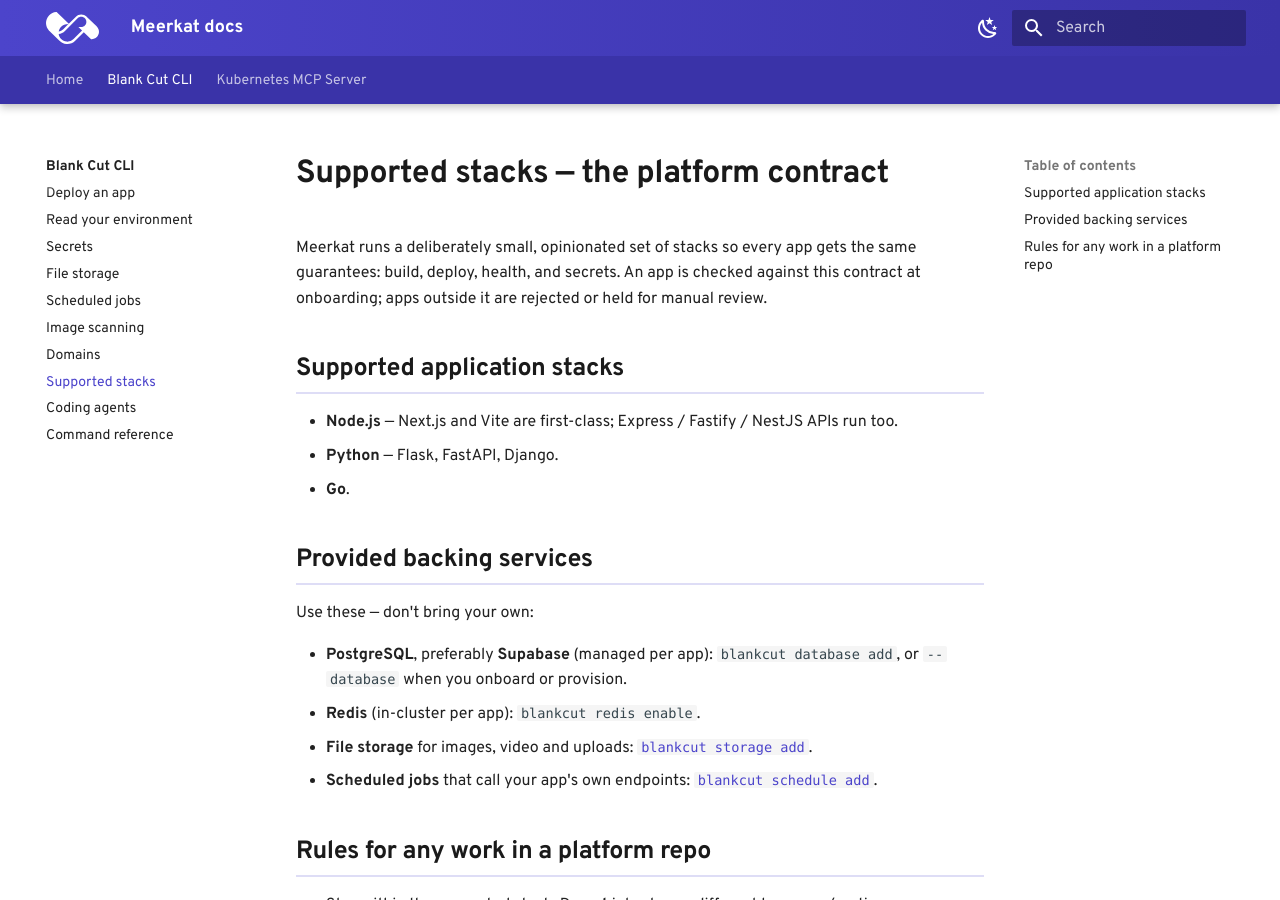
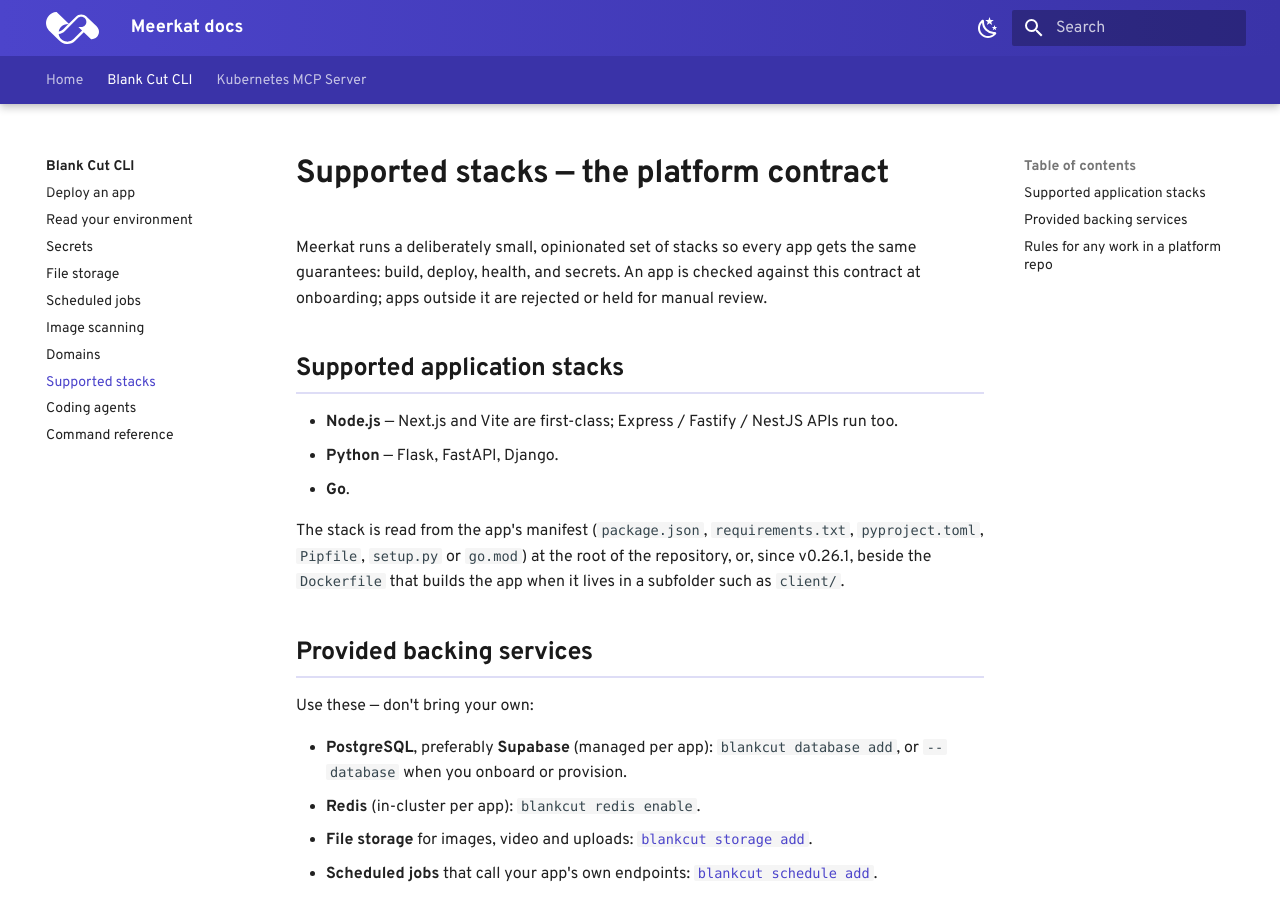
Before and after one commit to Blankcut/blankcut-docs, an MkDocs documentation site: the page built from docs/cli/stacks.md, in a window 1280 px wide and 900 px high. Built offline with MkDocs 1.6.1 and Material for MkDocs 9.7.7, drawn with Linux system fonts in a browser that asks for light colours; some web fonts are replaced.

Commit message:
docs(stacks): the manifest may sit beside the Dockerfile in a subfolder (v0.26.1)
Co-Authored-By: Claude <noreply@anthropic.com>

```diff
--- a/docs/cli/stacks.md
+++ b/docs/cli/stacks.md
@@ -11,6 +11,11 @@ manual review.
   run too.
 - **Python** — Flask, FastAPI, Django.
 - **Go**.
+
+The stack is read from the app's manifest (`package.json`, `requirements.txt`,
+`pyproject.toml`, `Pipfile`, `setup.py` or `go.mod`) at the root of the
+repository, or, since v0.26.1, beside the `Dockerfile` that builds the app
+when it lives in a subfolder such as `client/`.
 
 ## Provided backing services
 
```
